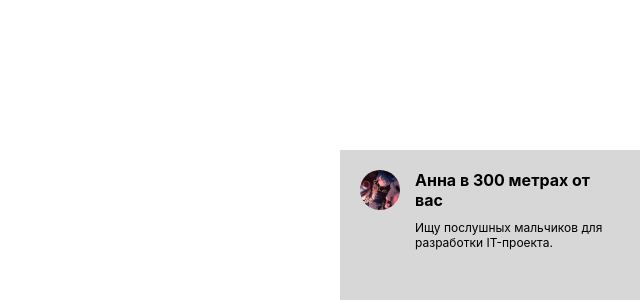
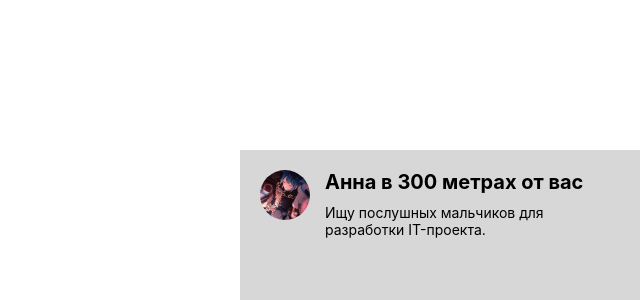
Before and after one commit to SmokingElk/Constance, a React (Create React App) app in the folder client/: page / in a window 1280 px wide. Shown: the part 500-800 px from the top of the page, without its empty margins (640-1280 px from the left). Built offline with nearby package versions, Linux system fonts and the light colour scheme.

Commit message:
add advertisement state logic

```diff
--- a/client/src/components/Advertisement/Advertisement.jsx
+++ b/client/src/components/Advertisement/Advertisement.jsx
@@ -3,7 +3,7 @@ import avatar from '../../assets/imgs/teamlid_avatar.jpg';
 
 const Advertisement = props => {
     return (
-        <div className={classes.body}>
+        <div className={classes.body + " " + (props.isOpen ? classes.open : "")}>
             <div className={classes.layout}>
                 <img src={avatar} className={classes.avatar} />
                 <div className={classes.textBlock}>
--- a/client/src/components/Advertisement/Advertisement.module.css
+++ b/client/src/components/Advertisement/Advertisement.module.css
@@ -2,16 +2,16 @@
     position: fixed;
     bottom: 0;
     right: 0;
-    width: 300px;
+    width: 400px;
     height: 150px;
 
     background-color: #D7D7D7;
     box-sizing: border-box;
     padding: 20px;
 
-    /* transform: translate(300px, 0); */
+    transform: translate(400px, 0);
 
-    transition: transform 0.3s ease-out;
+    transition: transform 0.5s ease-out;
 }
 
 .body.open {
@@ -20,13 +20,13 @@
 
 .layout {
     display: grid;
-    grid-template-columns: 40px 1fr;
+    grid-template-columns: 50px 1fr;
     gap: 15px;
 }
 
 .avatar {
-    width: 40px;
-    height: 40px;
+    width: 50px;
+    height: 50px;
     border-radius: 50%;
 }
 
@@ -36,11 +36,11 @@
 
 .title {
     font-weight: bold;
-    font-size: 16px;
+    font-size: 20px;
 
     margin-bottom: 10px;
 }
 
 .description {
-    font-size: 12px;
+    font-size: 14px;
 }
--- a/client/src/components/Advertisement/AdvertisementContainer.jsx
+++ b/client/src/components/Advertisement/AdvertisementContainer.jsx
@@ -1,23 +1,25 @@
 import React from "react";
 import Advertisement from "./Advertisement";
 import { connect } from "react-redux";
+import { openAdvertisement } from "../../redux/advertisementReducer";
 
 class AdvertisementContainer extends React.Component {
     componentDidMount () {
-
+        setTimeout(() => this.props.openAdvertisement(), this.props.openDelay);
     }
 
     render () {
-        return <Advertisement />
+        return <Advertisement isOpen={this.props.isOpen} />
     }
 }
 
 const mapStateToProps = state => ({
-
+    isOpen: state.advertisement.isOpen,
+    openDelay: state.advertisement.openDelay,
 });
 
 const mapDispatchToProps = {
-
+    openAdvertisement,
 };
 
 export default connect(mapStateToProps, mapDispatchToProps)(AdvertisementContainer);
--- /dev/null
+++ b/client/src/redux/advertisementReducer.js
@@ -0,0 +1,24 @@
+const OPEN_ADVERTISEMENT = "OPEN-ADVERTISEMENT";
+
+const initialState = {
+    isOpen: false,
+    openDelay: 1500,
+}
+
+const advertisementReducer = (state = initialState, action) => {
+    switch (action.type) {
+        case OPEN_ADVERTISEMENT: {
+            return {
+                ...state,
+                isOpen: true,
+            }
+        }
+
+        default:
+            return state;
+    }
+}
+
+export const openAdvertisement = () => ({type: OPEN_ADVERTISEMENT});
+
+export default advertisementReducer;
--- a/client/src/redux/store.js
+++ b/client/src/redux/store.js
@@ -1,8 +1,9 @@
 import { configureStore } from "@reduxjs/toolkit";
+import advertisementReducer from "./advertisementReducer";
 
 let store = configureStore({
     reducer: {
-
+        advertisement: advertisementReducer,
     }
 });
 
```
